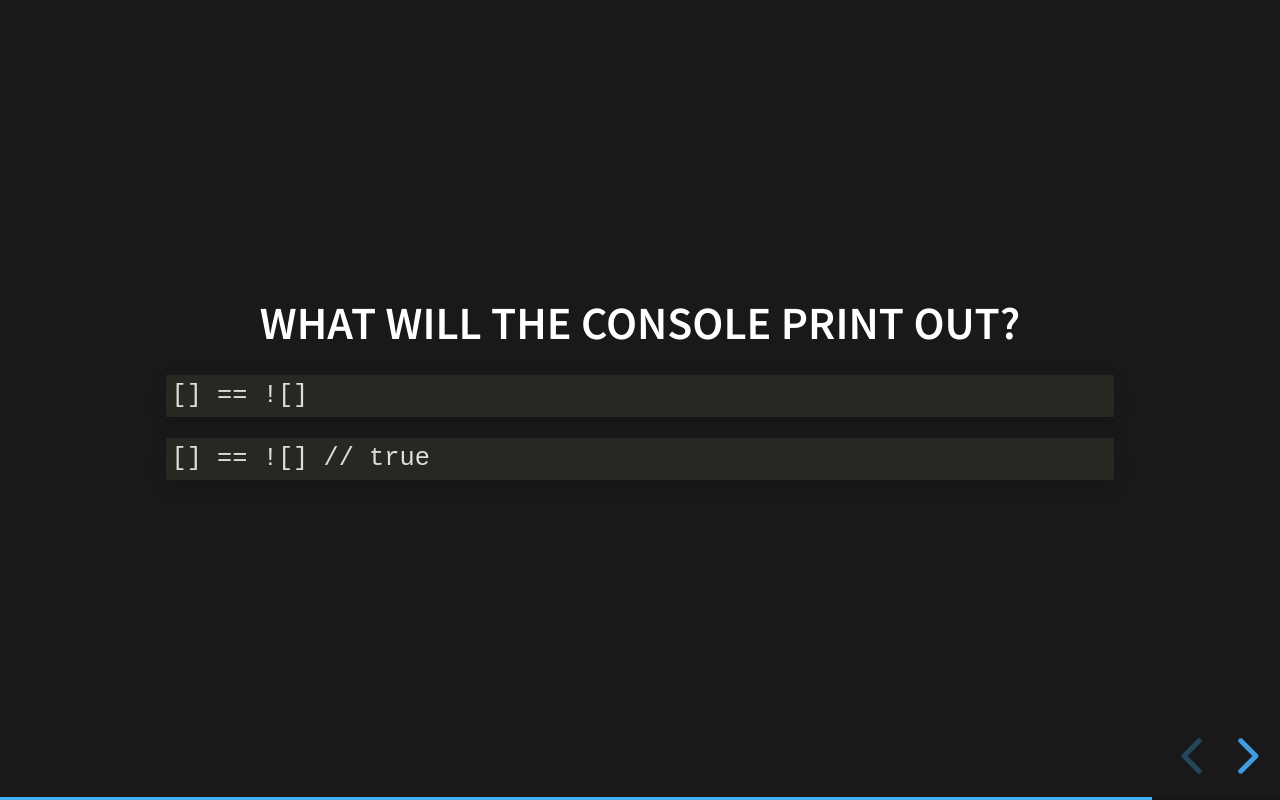
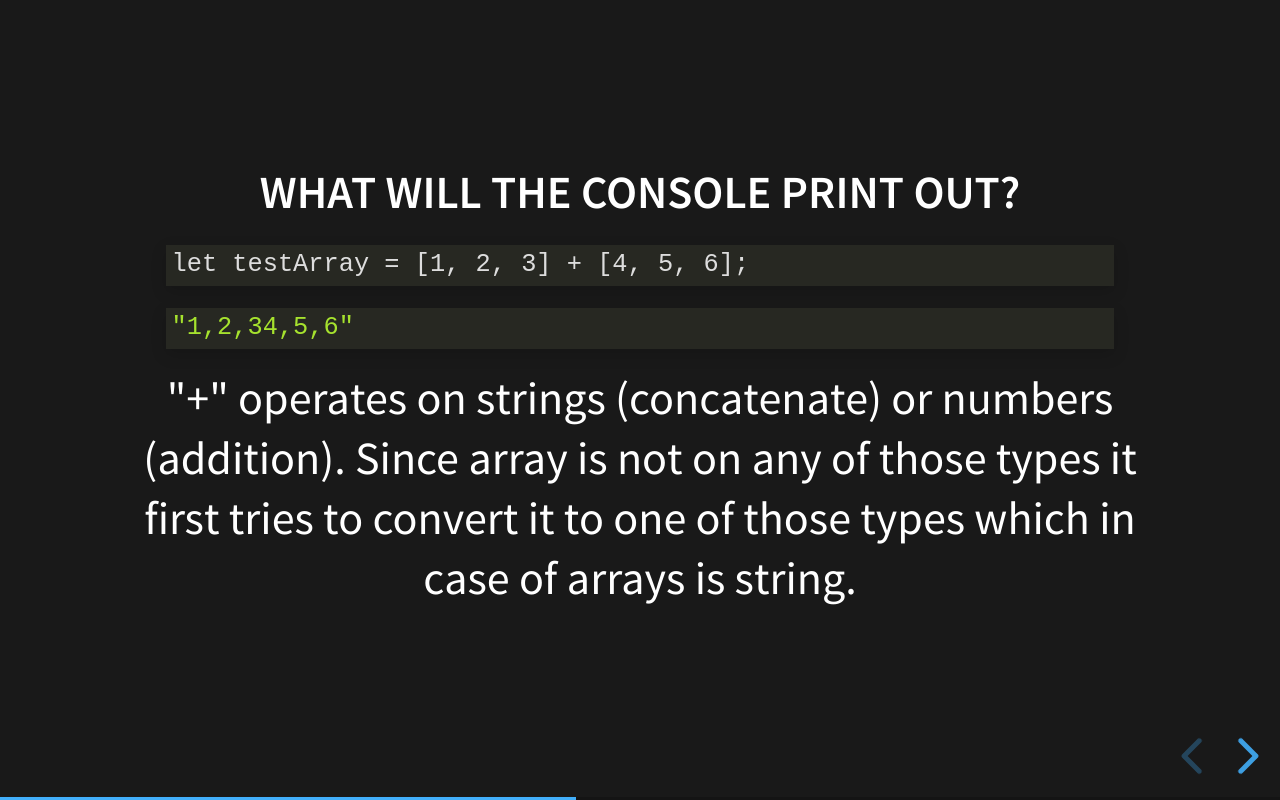
Before and after one commit to mklebek/tricky-js, a plain HTML site: page index.html in a window 1280 px wide. Both pictures are taken after a click on the button "next slide". Drawn offline with Linux system fonts and the light colour scheme.

Commit message:
Add second slide

```diff
--- a/index.html
+++ b/index.html
@@ -25,6 +25,18 @@
 	<body>
 		<div class="reveal">
 			<div class="slides">
+				<section>
+					<h4>What will the console print out?</h4>
+					<pre><code data-trim>
+							let testArray = [1, 2, 3] + [4, 5, 6];
+						</code></pre>
+					<div class="fragment">
+					<pre><code data-trim>
+							"1,2,34,5,6"
+						</code></pre>
+					<p>"+" operates on strings (concatenate) or numbers (addition). Since array is not on any of those types it first tries to convert it to one of those types which in case of arrays is string.</p>
+					</div>
+				</section>
 				<section>
 					<h4>What will the console print out?</h4>
 					<pre><code data-trim>
```
